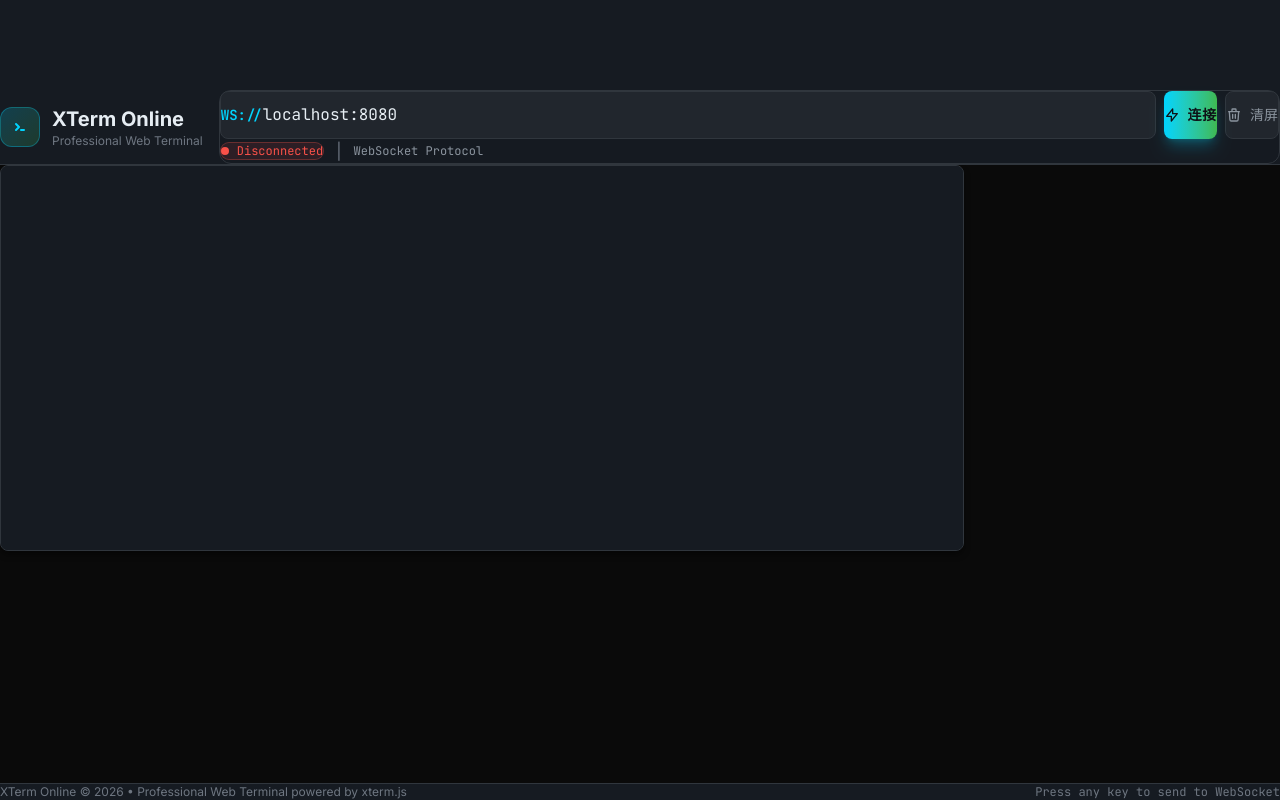
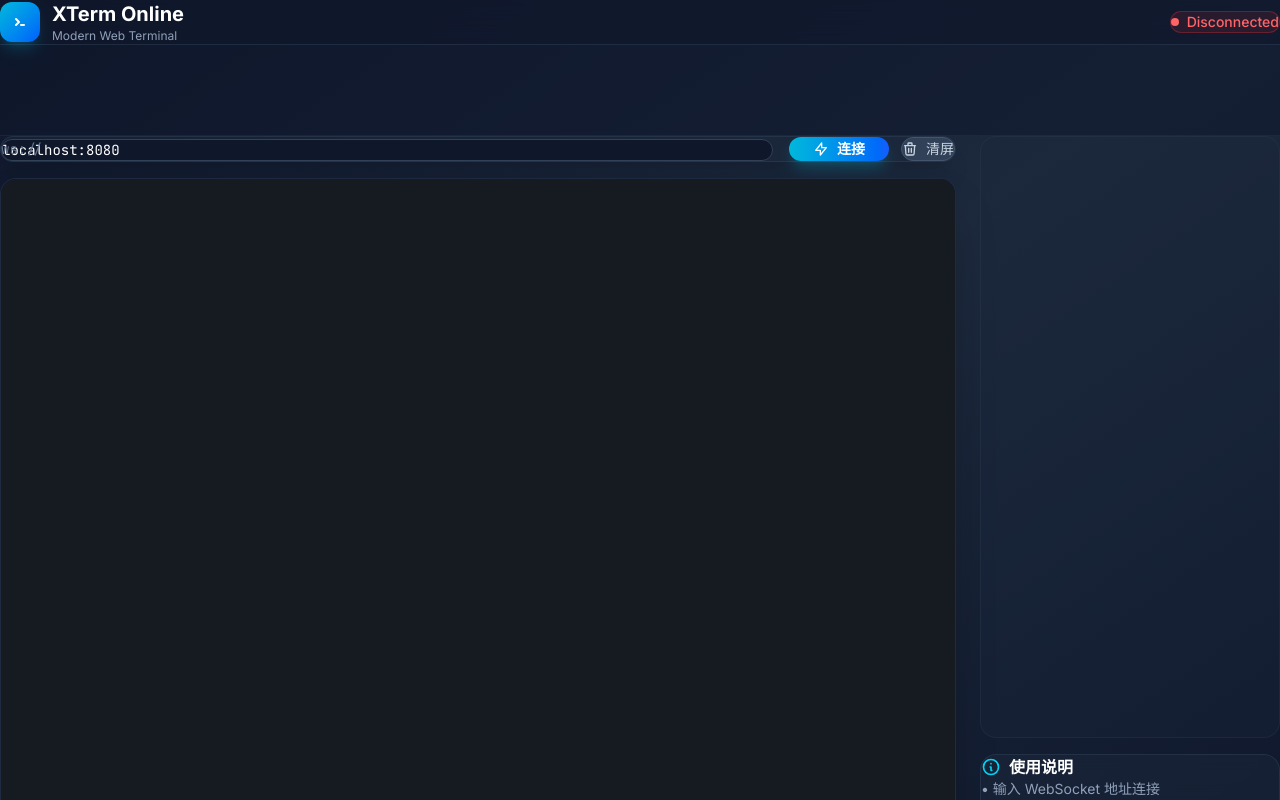
Before and after one commit to lbbniu/xterm-online, a Next.js app: page / in a window 1280 px wide. Built offline with nearby package versions, Linux system fonts and the light colour scheme.

Commit message:
feat: 全新现代化UI设计 + 优化布局

```diff
--- a/components/Terminal.tsx
+++ b/components/Terminal.tsx
@@ -153,66 +153,99 @@
         strategy="afterInteractive"
       />
 
-      {/* Header with AdSense */}
-      <header className="bg-[var(--bg-secondary)] border-b border-[var(--border-default)] p-3 sm:p-4 shrink-0">
-        <div className="max-w-7xl mx-auto">
-          {/* Top Ad Banner */}
-          <div className="mb-4 hidden sm:block">
-            <GoogleAdSense adSlot="1234567890" style={{ height: "90px" }} />
-          </div>
+      <div className="min-h-screen bg-gradient-to-br from-slate-900 via-slate-800 to-slate-900 flex flex-col">
 
-          <div className="flex flex-col lg:flex-row items-stretch gap-4">
-            {/* Logo */}
-            <div className="flex items-center gap-3 shrink-0">
-              <div className="w-10 h-10 flex items-center justify-center bg-gradient-to-br from-[var(--accent-cyan)]/20 to-[var(--accent-green)]/20 rounded-xl border border-[var(--accent-cyan)]/30">
-                <svg className="w-6 h-6 text-[var(--accent-cyan)]" fill="none" stroke="currentColor" viewBox="0 0 24 24">
+        {/* Modern Header */}
+        <header className="bg-slate-900/80 backdrop-blur-md border-b border-slate-700/50 sticky top-0 z-50">
+          <div className="max-w-7xl mx-auto px-4 py-4">
+            <div className="flex items-center justify-between">
+              <div className="flex items-center gap-3">
+                <div className="w-10 h-10 rounded-xl bg-gradient-to-br from-cyan-500 to-blue-600 flex items-center justify-center shadow-lg shadow-cyan-500/20">
+                  <svg className="w-6 h-6 text-white" fill="none" stroke="currentColor" viewBox="0 0 24 24">
                     <path strokeLinecap="round" strokeLinejoin="round" strokeWidth={2} d="M8 9l3 3-3 3m5 0h3" />
                   </svg>
                 </div>
                 <div>
-                <h1 className="text-xl font-bold text-[var(--text-primary)]">XTerm Online</h1>
-                <p className="text-xs text-[var(--text-muted)]">Professional Web Terminal</p>
+                  <h1 className="text-xl font-bold text-white">XTerm Online</h1>
+                  <p className="text-xs text-slate-400">Modern Web Terminal</p>
                 </div>
               </div>
 
-            {/* Connection Panel - Tech Style */}
-            <div className="flex-1 glass-panel rounded-xl p-1 border border-[var(--border-default)]">
-              <div className="flex flex-col sm:flex-row gap-2">
-                {/* URL Input - Large & Tech */}
-                <div className="flex-1 relative group">
-                  <div className="absolute inset-0 bg-gradient-to-r from-[var(--accent-cyan)]/10 to-[var(--accent-green)]/10 rounded-lg opacity-0 group-hover:opacity-100 transition-opacity duration-500 blur"></div>
-                  <div className="relative flex items-center bg-[var(--bg-tertiary)] rounded-lg border border-[var(--border-default)] group-hover:border-[var(--accent-cyan)]/50 transition-all duration-300 focus-within:border-[var(--accent-cyan)] focus-within:shadow-[0_0_20px_rgba(0,212,255,0.2)] h-12">
-                    <span className="pl-4 pr-2 text-[var(--accent-cyan)] font-mono text-sm font-bold">WS://</span>
+              {/* Connection Status Badge */}
+              <div className={`flex items-center gap-2 px-4 py-2 rounded-full text-sm font-medium ${
+                isConnected
+                  ? 'bg-green-500/10 text-green-400 border border-green-500/30'
+                  : connectionStatus === "Connecting..."
+                  ? 'bg-yellow-500/10 text-yellow-400 border border-yellow-500/30'
+                  : 'bg-red-500/10 text-red-400 border border-red-500/30'
+              }`}>
+                <span className={`w-2 h-2 rounded-full ${
+                  isConnected
+                    ? 'bg-green-400 animate-pulse'
+                    : connectionStatus === "Connecting..."
+                    ? 'bg-yellow-400 animate-bounce'
+                    : 'bg-red-400'
+                }`}></span>
+                <span className="hidden sm:inline">{connectionStatus}</span>
+              </div>
+            </div>
+          </div>
+        </header>
+
+        {/* Top Ad Banner */}
+        <div className="bg-slate-900/50 border-b border-slate-700/30">
+          <div className="max-w-7xl mx-auto px-4 py-2">
+            <div className="hidden sm:flex justify-center">
+              <GoogleAdSense adSlot="1234567890" style={{ height: "90px", width: "728px" }} />
+            </div>
+          </div>
+        </div>
+
+        {/* Main Content */}
+        <main className="flex-1 max-w-7xl mx-auto w-full px-4 py-6">
+          <div className="flex flex-col lg:flex-row gap-6 h-full">
+
+            {/* Left Column - Terminal */}
+            <div className="flex-1 flex flex-col gap-4">
+
+              {/* Connection Panel */}
+              <div className="bg-slate-800/50 backdrop-blur-sm rounded-2xl border border-slate-700/50 p-4 shadow-xl">
+                <div className="flex flex-col sm:flex-row gap-4">
+
+                  {/* URL Input */}
+                  <div className="flex-1 relative">
+                    <div className="absolute inset-y-0 left-0 pl-4 flex items-center pointer-events-none">
+                      <span className="text-slate-500 font-mono text-sm">ws://</span>
+                    </div>
                     <input
                       type="text"
                       value={wsUrl}
                       onChange={(e) => setWsUrl(e.target.value)}
                       placeholder="localhost:8080"
                       disabled={isConnected}
-                      className="flex-1 bg-transparent border-0 px-2 py-3 text-[var(--text-primary)] font-mono text-base placeholder-[var(--text-muted)] focus:outline-none disabled:opacity-50"
+                      className="w-full pl-14 pr-4 py-3 bg-slate-900 border border-slate-700 rounded-xl text-white placeholder-slate-500 focus:outline-none focus:ring-2 focus:ring-cyan-500/50 focus:border-cyan-500 transition-all font-mono text-sm disabled:opacity-50"
                     />
+
                     {isConnected && (
-                      <span className="pr-4 text-[var(--accent-green)]">
-                        <span className="w-2 h-2 bg-[var(--accent-green)] rounded-full animate-pulse inline-block"></span>
-                      </span>
+                      <div className="absolute inset-y-0 right-0 pr-4 flex items-center">
+                        <span className="w-2 h-2 bg-green-400 rounded-full animate-pulse"></span>
+                      </div>
                     )}
-                  </div>
                   </div>
 
                   {/* Action Buttons */}
-                <div className="flex gap-2 shrink-0">
+                  <div className="flex gap-3">
                     <button
                       onClick={isConnected ? disconnect : connect}
                       className={`
-                      relative overflow-hidden px-6 h-12 rounded-lg font-semibold text-sm uppercase tracking-wider
-                      transition-all duration-300 transform hover:scale-105 active:scale-95
+                        px-6 py-3 rounded-xl font-semibold text-sm transition-all duration-200
+                        flex items-center gap-2 min-w-[100px] justify-center
                         ${isConnected
-                        ? 'bg-gradient-to-r from-red-600 to-red-700 hover:from-red-500 hover:to-red-600 text-white shadow-lg shadow-red-500/30'
-                        : 'bg-gradient-to-r from-[var(--accent-cyan)] to-[var(--accent-green)] text-[var(--bg-primary)] shadow-lg shadow-cyan-500/30 hover:shadow-cyan-500/50'
+                          ? 'bg-red-500 hover:bg-red-600 text-white shadow-lg shadow-red-500/25'
+                          : 'bg-gradient-to-r from-cyan-500 to-blue-600 hover:from-cyan-400 hover:to-blue-500 text-white shadow-lg shadow-cyan-500/25 hover:shadow-cyan-500/40'
                         }
                       `}
                     >
-                    <span className="relative flex items-center gap-2">
                       {isConnected ? (
                         <>
                           <svg className="w-4 h-4" fill="none" stroke="currentColor" viewBox="0 0 24 24">
@@ -228,12 +261,11 @@
                           连接
                         </>
                       )}
-                    </span>
                     </button>
 
                     <button
                       onClick={clearTerminal}
-                    className="px-4 h-12 rounded-lg font-medium text-sm border border-[var(--border-default)] bg-[var(--bg-tertiary)] text-[var(--text-secondary)] hover:border-[var(--text-muted)] hover:text-[var(--text-primary)] hover:bg-[var(--bg-elevated)] transition-all duration-300 flex items-center gap-2"
+                      className="px-4 py-3 rounded-xl font-medium text-sm bg-slate-700 hover:bg-slate-600 text-slate-300 hover:text-white transition-all duration-200 flex items-center gap-2 border border-slate-600 hover:border-slate-500"
                     >
                       <svg className="w-4 h-4" fill="none" stroke="currentColor" viewBox="0 0 24 24">
                         <path strokeLinecap="round" strokeLinejoin="round" strokeWidth={2} d="M19 7l-.867 12.142A2 2 0 0116.138 21H7.862a2 2 0 01-1.995-1.858L5 7m5 4v6m4-6v6m1-10V4a1 1 0 00-1-1h-4a1 1 0 00-1 1v3M4 7h16" />
@@ -242,56 +274,51 @@
                     </button>
                   </div>
                 </div>
-
-              {/* Status Bar */}
-              <div className="mt-2 flex items-center gap-3 px-2">
-                <div className={`flex items-center gap-2 px-3 py-1 rounded-full text-xs font-mono ${
-                  isConnected
-                    ? 'bg-[var(--accent-green)]/10 text-[var(--accent-green)] border border-[var(--accent-green)]/30'
-                    : connectionStatus === "Connecting..."
-                    ? 'bg-[var(--accent-yellow)]/10 text-[var(--accent-yellow)] border border-[var(--accent-yellow)]/30'
-                    : 'bg-[var(--accent-red)]/10 text-[var(--accent-red)] border border-[var(--accent-red)]/30'
-                }`}>
-                  <span className={`w-2 h-2 rounded-full ${
-                    isConnected
-                      ? 'bg-[var(--accent-green)] animate-pulse'
-                      : connectionStatus === "Connecting..."
-                      ? 'bg-[var(--accent-yellow)] animate-blink'
-                      : 'bg-[var(--accent-red)]'
-                  }`}></span>
-                  <span>{connectionStatus}</span>
               </div>
 
-                <span className="text-[var(--text-muted)]">|</span>
-                <span className="text-[var(--text-secondary)] font-mono text-xs">WebSocket Protocol</span>
+              {/* Terminal */}
+              <div className="flex-1 bg-slate-900 rounded-2xl border border-slate-700/50 shadow-2xl overflow-hidden min-h-[400px]">
+                <div ref={terminalRef} className="h-full w-full p-4" />
               </div>
             </div>
-          </div>
-        </div>
-      </header>
 
-      {/* Terminal Container */}
-      <main className="flex-1 p-2 sm:p-4 overflow-hidden">
-        <div className="max-w-7xl mx-auto h-full flex gap-4">
-          {/* Main Terminal */}
-          <div className="flex-1 terminal-container h-full">
-            <div ref={terminalRef} className="h-full w-full" />
+            {/* Right Column - Ad & Info */}
+            <div className="w-full lg:w-[300px] flex flex-col gap-4">
+
+              {/* Sidebar Ad */}
+              <div className="bg-slate-800/30 rounded-2xl border border-slate-700/30 p-4 hidden lg:block">
+                <GoogleAdSense adSlot="2345678901" style={{ width: "100%", height: "600px" }} />
               </div>
 
-          {/* Sidebar Ad */}
-          <div className="hidden lg:block w-[300px] shrink-0">
-            <GoogleAdSense adSlot="2345678901" style={{ width: "300px", height: "600px" }} />
+              {/* Quick Info */}
+              <div className="bg-slate-800/50 backdrop-blur-sm rounded-2xl border border-slate-700/50 p-4">
+                <h3 className="text-white font-semibold mb-3 flex items-center gap-2">
+                  <svg className="w-5 h-5 text-cyan-400" fill="none" stroke="currentColor" viewBox="0 0 24 24">
+                    <path strokeLinecap="round" strokeLinejoin="round" strokeWidth={2} d="M13 16h-1v-4h-1m1-4h.01M21 12a9 9 0 11-18 0 9 9 0 0118 0z" />
+                  </svg>
+                  使用说明
+                </h3>
+                <ul className="text-sm text-slate-400 space-y-2">
+                  <li>• 输入 WebSocket 地址连接</li>
+                  <li>• 支持 ws:// 和 wss:// 协议</li>
+                  <li>• 按键自动发送到服务器</li>
+                  <li>• 支持全屏终端体验</li>
+                </ul>
+              </div>
             </div>
           </div>
         </main>
 
         {/* Footer */}
-      <footer className="bg-[var(--bg-secondary)] border-t border-[var(--border-default)] p-3">
-        <div className="max-w-7xl mx-auto flex flex-col sm:flex-row items-center justify-between gap-2 text-xs text-[var(--text-muted)]">
-          <span>XTerm Online © 2026 • Professional Web Terminal powered by xterm.js</span>
-          <span className="font-mono">Press any key to send to WebSocket</span>
+        <footer className="bg-slate-900/80 backdrop-blur-md border-t border-slate-700/50">
+          <div className="max-w-7xl mx-auto px-4 py-4">
+            <div className="flex flex-col sm:flex-row items-center justify-between gap-2 text-sm text-slate-500">
+              <span>© 2026 XTerm Online. Powered by xterm.js</span>
+              <span className="font-mono">WebSocket Terminal</span>
+            </div>
           </div>
         </footer>
+      </div>
     </>
   );
 }
--- /dev/null
+++ b/components/Test.tsx
@@ -0,0 +1,4 @@
+import React from 'react';
+export default function Test() {
+  return <div>Test</div>;
+}
```
Lines whose indentation alone changed are shown as unchanged.
